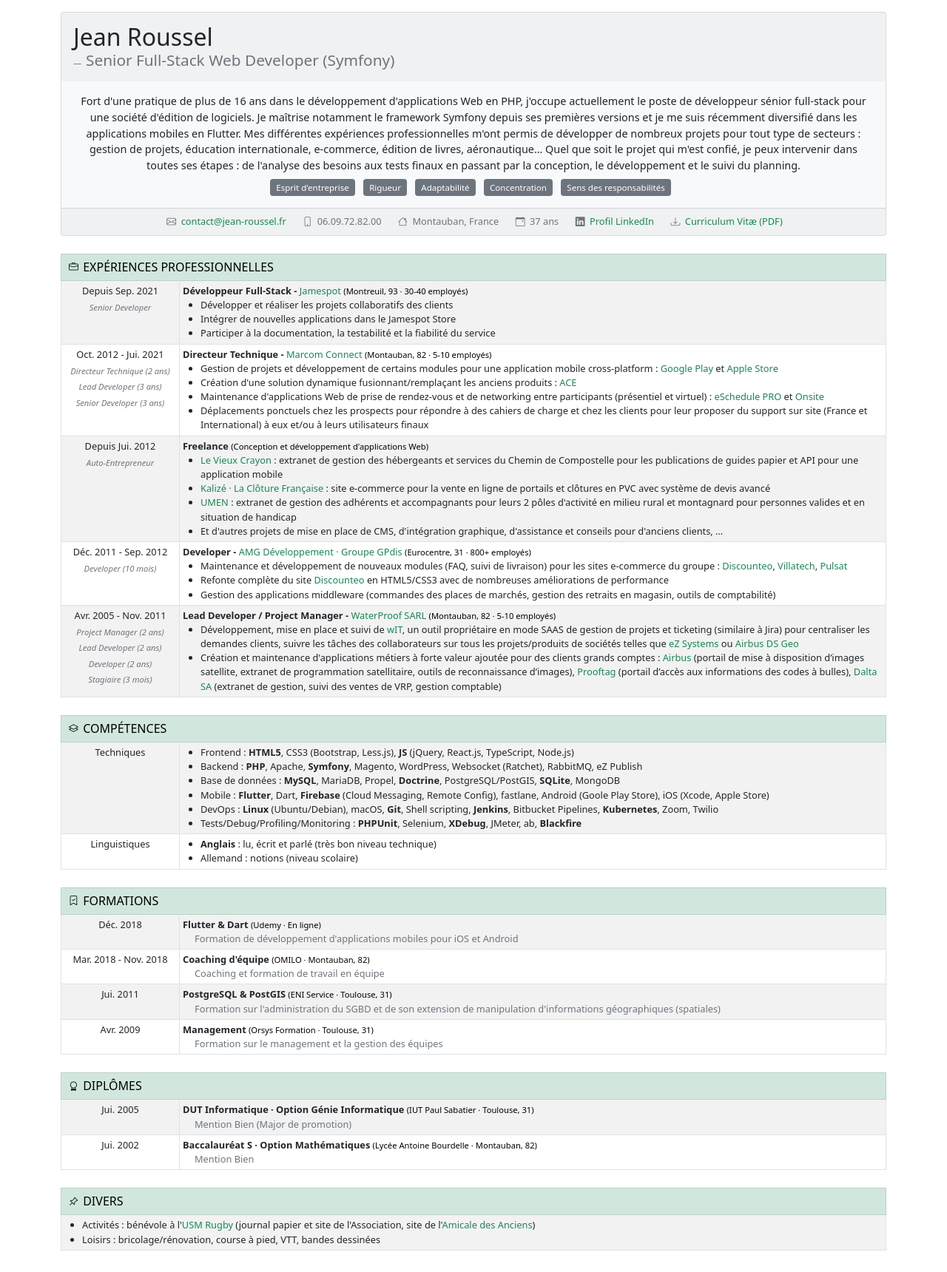
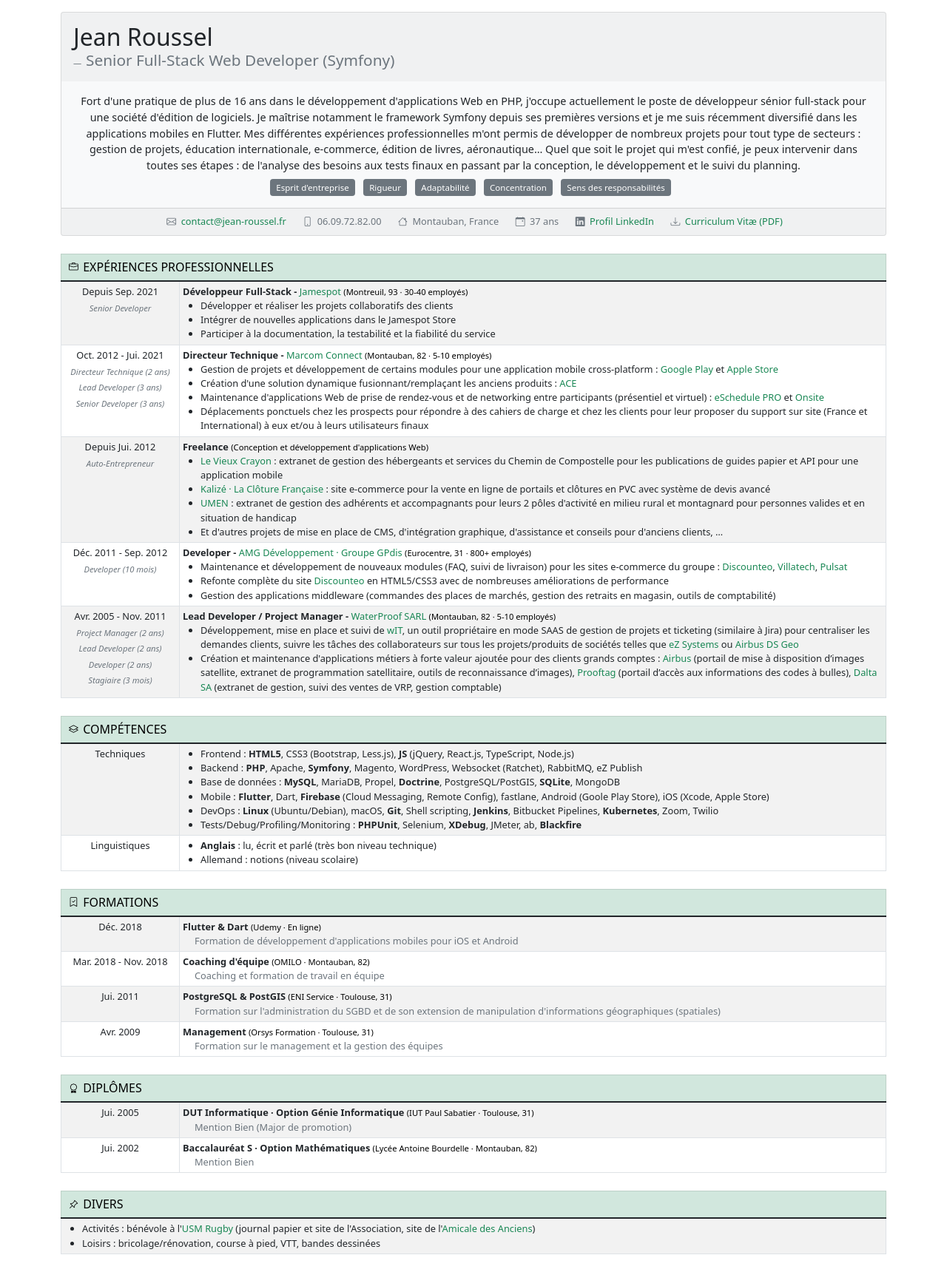
Before and after one commit to jroussel/jroussel.github.com, a Jekyll site: the page built from index.html, in a window 1280 px wide. Shown: the whole page at 74% size. Built offline with Jekyll 4.4.1, drawn with Linux system fonts in a browser that asks for light colours; nearby versions of some CDN libraries.

Commit message:
bootstrap 5.1.1

```diff
--- a/_includes/footer.html
+++ b/_includes/footer.html
@@ -6,4 +6,4 @@
 
 	  gtag('config', 'G-3D22SSP4HM');
 	</script>
-	<script src="https://cdn.jsdelivr.net/npm/bootstrap@5.0.0-beta2/dist/js/bootstrap.bundle.min.js" integrity="sha384-b5kHyXgcpbZJO/tY9Ul7kGkf1S0CWuKcCD38l8YkeH8z8QjE0GmW1gYU5S9FOnJ0" crossorigin="anonymous"></script>
+	<script src="https://cdn.jsdelivr.net/npm/bootstrap@5.1.1/dist/js/bootstrap.bundle.min.js" integrity="sha384-/bQdsTh/da6pkI1MST/rWKFNjaCP5gBSY4sEBT38Q/9RBh9AH40zEOg7Hlq2THRZ" crossorigin="anonymous"></script>
--- a/_includes/head.html
+++ b/_includes/head.html
@@ -14,7 +14,7 @@
     <link rel="bookmark" href="https://jean-roussel.fr/#diplomes" lang="fr" title="Diplômes" />
     <link rel="bookmark" href="https://jean-roussel.fr/#divers" lang="fr" title="Divers" />
     <link rel="alternate" type="application/pdf" href="/CV_Roussel-Jean.pdf" media="print">
-    <link href="https://cdn.jsdelivr.net/npm/bootstrap@5.0.0-beta2/dist/css/bootstrap.min.css" rel="stylesheet" integrity="sha384-BmbxuPwQa2lc/FVzBcNJ7UAyJxM6wuqIj61tLrc4wSX0szH/Ev+nYRRuWlolflfl" crossorigin="anonymous">
-    <link rel="stylesheet" href="https://cdn.jsdelivr.net/npm/bootstrap-icons@1.4.0/font/bootstrap-icons.css">
+    <link href="https://cdn.jsdelivr.net/npm/bootstrap@5.1.1/dist/css/bootstrap.min.css" rel="stylesheet" integrity="sha384-F3w7mX95PdgyTmZZMECAngseQB83DfGTowi0iMjiWaeVhAn4FJkqJByhZMI3AhiU" crossorigin="anonymous">
+    <link rel="stylesheet" href="https://cdn.jsdelivr.net/npm/bootstrap-icons@1.5.0/font/bootstrap-icons.css">
     <link rel="stylesheet" type="text/css" href="/css/all.css?v4" media="all" />
     <link rel="icon" href="data:,">
```
